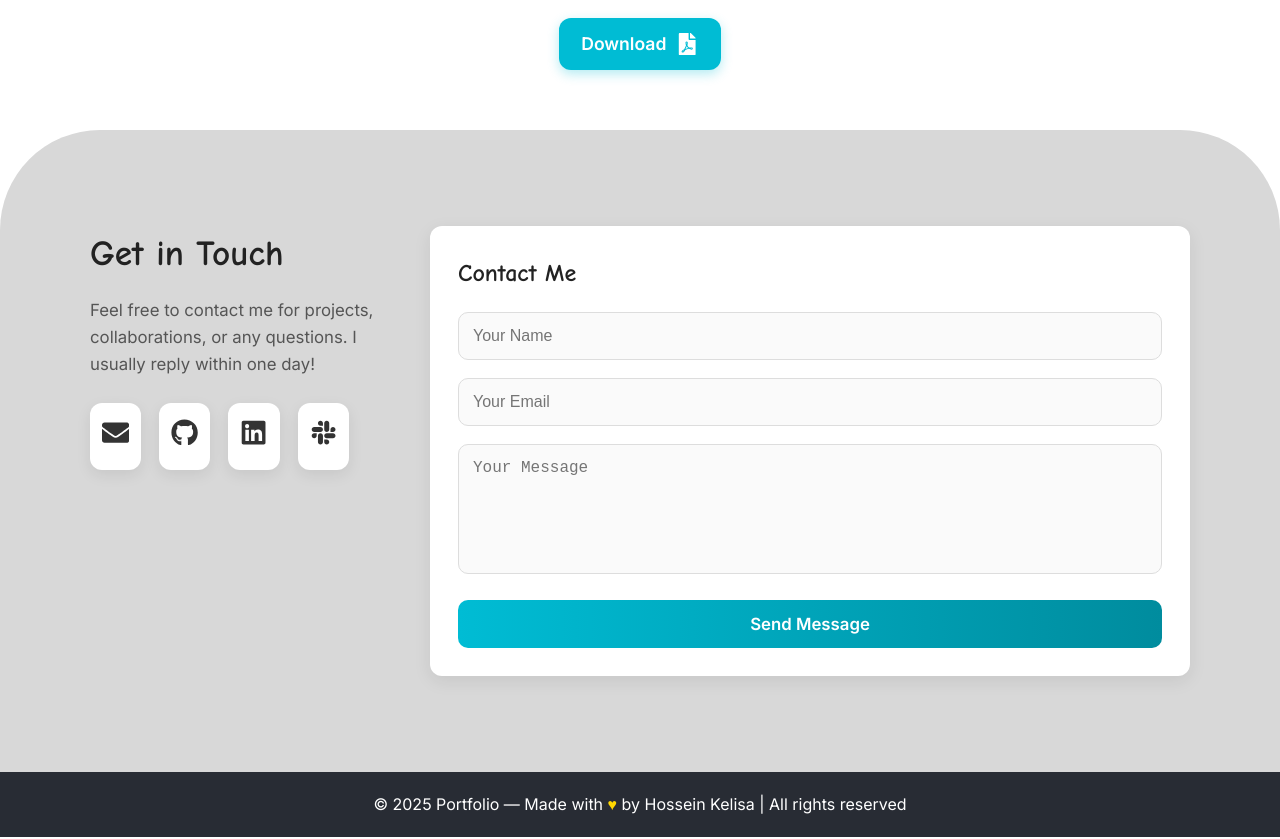
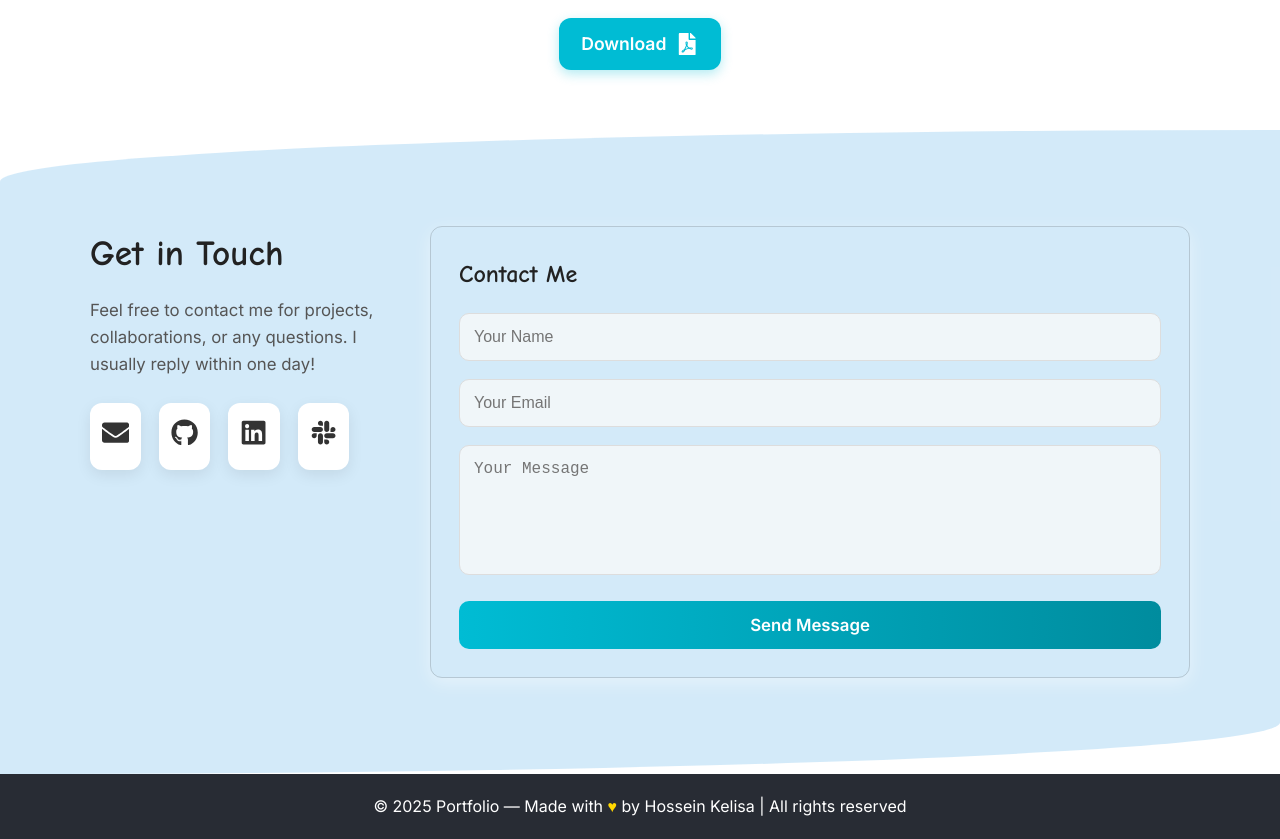
Before and after one commit to Hossein-Kelisa/Hossein-Kelisa-Portfolio, a React (Vite) app in the folder portfolio/client/: page / in a window 1280 px wide. Shown: the part 4560-5399 px from the top of the page. Built offline with nearby package versions, Linux system fonts and the light colour scheme; no server answers; a web font is replaced by a local one.

Commit message:
update sttyle of component

```diff
--- a/portfolio/client/src/components/HomeComponents/Contact.css
+++ b/portfolio/client/src/components/HomeComponents/Contact.css
@@ -1,10 +1,10 @@
 .contact-section {
   padding: 80px 20px;
-  background-color: #d8d8d8;
-  border-radius: 100px 100px 0 0;
+  background-color: #c6e4f7c2;
+  border-radius: 100% 0% / 8%;
 }
 .dark .contact-section {
-  background-color: #4a5a7b4a;
+  background-color: #86a1b4;
 }
 
 .contact-container {
@@ -62,12 +62,12 @@
   flex: 1;
   min-width: 300px;
   padding: 28px;
-  background: #ffffff;
+  background: transparent;
+  border: 1px solid rgba(78, 78, 78, 0.22);
   border-radius: 12px;
-  box-shadow: 0 5px 18px rgba(0, 0, 0, 0.08);
+  box-shadow: 0 5px 18px rgba(255, 255, 255, 0.437);
 }
 .dark .contact-form {
-  background-color: rgba(116, 133, 164, 0.29);
   box-shadow: 0 6px 15px rgba(255, 255, 255, 0.288);
 }
 
@@ -87,7 +87,7 @@
   border-radius: 10px;
   font-size: 1rem;
   outline: none;
-  background: #fafafa;
+  background: #fafafac0;
   transition: border 0.25s ease, background 0.25s;
 }
 
@@ -148,165 +148,3 @@
     padding: 10px;
   }
 }
-
-/* .contact-section {
-  padding: 4rem 1.5rem;
-  background-color: #d8d8d8;
-  margin-top: 10rem;
-  border-radius: 100px 100px 0 0;
-}
-
-.contact-container {
-  max-width: 1100px;
-  margin: 2rem auto;
-  display: flex;
-  flex-direction: row;
-  gap: 3rem;
-}
-
-.left-side {
-  flex: 1;
-  display: flex;
-  flex-direction: column;
-  gap: 1.5rem;
-}
-
-.contact-title {
-  font-size: 3rem;
-  color: #333;
-  font-weight: 700;
-  margin-bottom: 1rem;
-}
-
-.contact-description {
-  font-size: 1.2rem;
-  color: #555;
-  line-height: 1.6;
-  margin-bottom: 2rem;
-}
-
-.contact-grid {
-  display: flex;
-  gap: 1.5rem;
-}
-
-.contact-icon {
-  font-size: 2.5rem;
-  color: #5b84c2;
-  transition: 0.3s ease;
-}
-
-.contact-icon:hover {
-  color: #81b94a;
-  transform: scale(1.1);
-}
-
-.contact-form {
-  flex: 1;
-  background: white;
-  padding: 2rem;
-  border-radius: 15px;
-  box-shadow: 0 6px 15px rgba(0, 0, 0, 0.12);
-  display: flex;
-  flex-direction: column;
-  gap: 1rem;
-}
-.dark .contact-form {
-  background-color: #484e594a;
-  box-shadow: 0 6px 15px rgba(255, 255, 255, 0.288);
-}
-
-.form-title {
-  font-size: 1.8rem;
-  margin-bottom: 0.5rem;
-  color: #333;
-  font-weight: 600;
-}
-
-.form-input,
-.form-textarea {
-  padding: 1rem;
-  border: 1px solid #ddd;
-  border-radius: 8px;
-  font-size: 1rem;
-  outline: none;
-  transition: 0.2s ease;
-}
-
-.form-input:focus,
-.form-textarea:focus {
-  border-color: #5b84c2;
-}
-
-.form-textarea {
-  height: 130px;
-  resize: none;
-}
-
-.form-button {
-  padding: 0.9rem;
-  background-color: #5b84c2;
-  color: white;
-  font-weight: 600;
-  border: none;
-  border-radius: 8px;
-  font-size: 1.1rem;
-  cursor: pointer;
-  transition: 0.3s ease;
-}
-
-.form-button:hover {
-  background-color: #81b94a;
-}
-
-@media (max-width: 768px) {
-  .contact-section {
-    margin-top: 8rem;
-  }
-  .contact-container {
-    flex-direction: column;
-    text-align: center;
-  }
-  .contact-title {
-    font-size: 2.5rem;
-  }
-  .contact-description {
-    font-size: 1.1rem;
-  }
-  .contact-grid {
-    justify-content: center;
-  }
-  .contact-icon {
-    font-size: 2.2rem;
-  }
-  .contact-form {
-    max-width: 500px;
-    margin: 0 auto;
-  }
-}
-
-@media (max-width: 480px) {
-  .contact-section {
-    margin-top: 6rem;
-  }
-  .contact-title {
-    font-size: 2rem;
-  }
-
-  .contact-icon {
-    font-size: 2rem;
-  }
-
-  .contact-form {
-    padding: 1.5rem;
-  }
-  .form-input,
-  .form-textarea {
-    font-size: 0.9rem;
-    padding: 0.8rem;
-  }
-  .form-button {
-    font-size: 1rem;
-    padding: 0.8rem;
-  }
-} */
--- a/portfolio/client/src/components/ServiceComponents/RequirementForm.jsx
+++ b/portfolio/client/src/components/ServiceComponents/RequirementForm.jsx
@@ -41,7 +41,7 @@ function RequirementForm() {
           <div className="form-group">
             <textarea
               name="details"
-              placeholder={t("requirement.details")}
+              placeholder={t("requirement.message")}
               required
             ></textarea>
           </div>
--- a/portfolio/client/src/locales/du.json
+++ b/portfolio/client/src/locales/du.json
@@ -119,7 +119,7 @@
     "subtitle": "Vul je gegevens in en upload eventuele ondersteunende documenten. Ik zal je informatie bekijken en binnenkort contact met je opnemen.",
     "name": "Je naam",
     "email": "Je e-mail",
-    "details": "Beschrijf je project...",
+    "message": "Beschrijf je project...",
     "uploadLabel": "Bestand uploaden (PDF, DOC, JPG, max 10MB)",
     "submitButton": "Verzoek indienen"
   },
--- a/portfolio/client/src/locales/en.json
+++ b/portfolio/client/src/locales/en.json
@@ -119,7 +119,7 @@
     "subtitle": "Fill in your details and upload any supporting documents. I will review your information and contact you shortly.",
     "name": "Your Name",
     "email": "Your Email",
-    "details": "Describe your project...",
+    "message": "Describe your project...",
     "uploadLabel": "Upload File (PDF, DOC, JPG, max 10MB)",
     "submitButton": "Submit Request"
   },
--- a/portfolio/client/src/locales/fa.json
+++ b/portfolio/client/src/locales/fa.json
@@ -119,7 +119,7 @@
     "subtitle": "جزئیات خود را پر کنید و هر سند پشتیبانی‌کننده‌ای را بارگذاری کنید. من اطلاعات شما را بررسی کرده و به زودی با شما تماس خواهم گرفت.",
     "name": "نام شما",
     "email": "ایمیل شما",
-    "details": "توضیح پروژه خود را بنویسید...",
+    "message": "توضیح پروژه خود را بنویسید...",
     "uploadLabel": "بارگذاری فایل (PDF، DOC، JPG، حداکثر 10 مگابایت)",
     "submitButton": "ارسال درخواست"
   },
```
